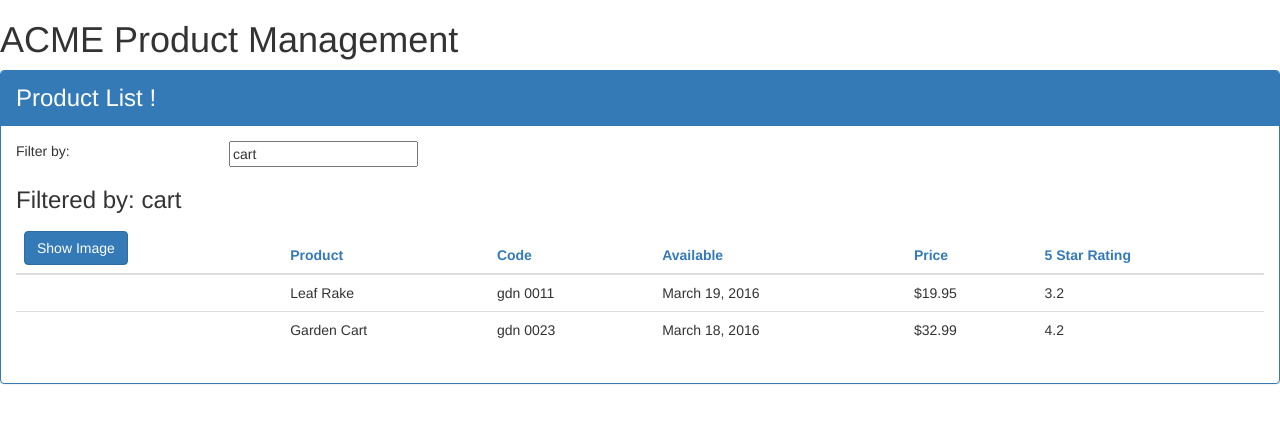
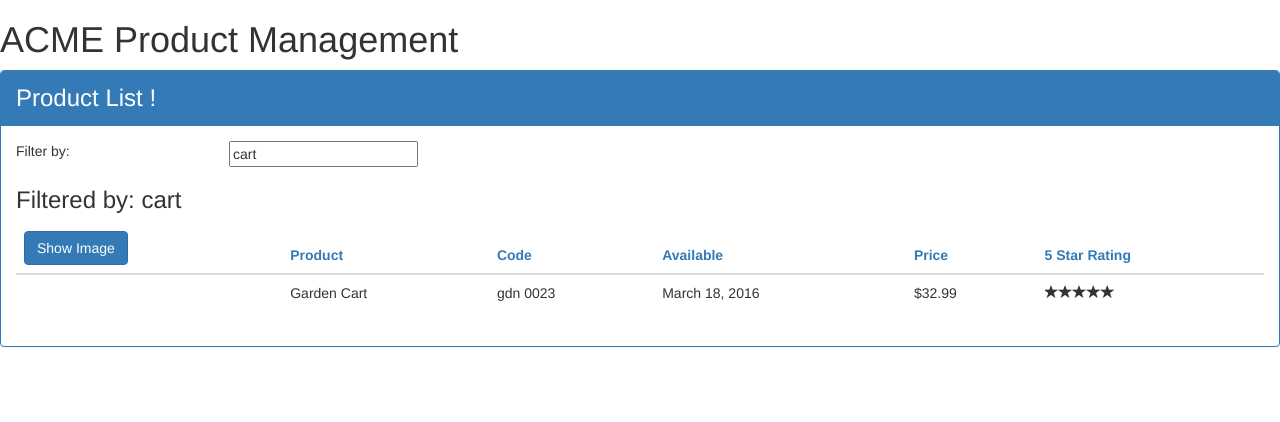
Before and after one commit to cynthialouis/angular2-gettingstarted, an Angular app: page / in a window 1280 px wide. Shown: the top 422 px of the page. Built offline with nearby package versions, Linux system fonts and the light colour scheme.

Commit message:
Nested components (@Input @Output) + filtering a list

```diff
--- a/src/app/app.module.ts
+++ b/src/app/app.module.ts
@@ -4,12 +4,14 @@
 import { AppComponent } from './app.component';
 import {ProductListComponent} from './products/product-list.component';
 import {ConvertToSpacesPipe} from './shared/convert-to-spaces.pipe';
+import {StarComponent} from './shared/star.component';
 
 @NgModule({
   declarations: [
     AppComponent,
     ProductListComponent,
     ConvertToSpacesPipe,
+    StarComponent,
   ],
   imports: [
     BrowserModule,
--- a/src/app/products/product-list.component.html
+++ b/src/app/products/product-list.component.html
@@ -36,7 +36,7 @@
           </tr>
         </thead>
         <tbody>
-        <tr *ngFor='let product of products'>
+        <tr *ngFor='let product of filteredProducts'>
           <td>
             <img *ngIf='showImage'
                  [src]='product.imageUrl'
@@ -48,7 +48,11 @@
           <td>{{ product.productCode | lowercase | convertToSpaces: '-' }}</td>
           <td>{{ product.releaseDate }}</td>
           <td>{{ product.price | currency:'USD':true:'1.2-2' | lowercase }}</td>
-          <td>{{ product.starRating }}</td>
+          <td>
+            <pm-star [rating] = 'product.starRating'
+                     (ratingClicked) = 'onRatingClicked($event)'>
+            </pm-star>
+          </td>
         </tr>
         </tbody>
       </table>
--- a/src/app/products/product-list.component.ts
+++ b/src/app/products/product-list.component.ts
@@ -12,7 +12,8 @@
   imageWidth: number = 50;
   imageMargin: number = 2;
   showImage: boolean = false;
-  listFilter: string = 'cart';
+  _listFilter: string;
+  filteredProducts: IProduct[];
 
   products: IProduct[] = [
     {
@@ -37,9 +38,38 @@
     },
   ];
 
+  // Constructor
+
+
+  constructor() {
+    this.filteredProducts = this.products;
+    this.listFilter = 'cart';
+  }
+
+// Getters and setters
+  get listFilter(): string {
+    return this._listFilter;
+  }
+
+  set listFilter(value: string) {
+    this._listFilter = value;
+    this.filteredProducts = this.listFilter ? this.performFilter(this.listFilter) : this.products;
+  }
+
+
   // METHODS
   toggleImage(): void {
     this.showImage = !this.showImage;
+  }
+
+  performFilter(filterBy: string): IProduct[] {
+    filterBy = filterBy.toLocaleLowerCase();
+    return this.products.filter((product: IProduct) =>
+      product.productName.toLocaleLowerCase().indexOf(filterBy) !== -1);
+  }
+
+  onRatingClicked(message: string): void {
+    this.pageTitle = 'Product list: ' + message;
   }
 
   // Interface methods implementation
--- a/src/app/shared/star.component.html
+++ b/src/app/shared/star.component.html
@@ -1,6 +1,7 @@
 <div class="crop"
     [style.width.px]="starWidth"
-    [title]="rating">
+    [title]="rating"
+    (click)="onClick()">
     <div style="width: 86px">
         <span class="glyphicon glyphicon-star"></span>
         <span class="glyphicon glyphicon-star"></span>
--- /dev/null
+++ b/src/app/shared/star.component.ts
@@ -0,0 +1,21 @@
+import {Component, EventEmitter, Input, OnChanges, Output} from '@angular/core';
+
+@Component({
+  selector: 'pm-star',
+  templateUrl: './star.component.html',
+  styleUrls: ['./star.component.css'],
+})
+
+export class StarComponent implements OnChanges {
+  @Input() rating: number;
+  starWidth: number;
+  @Output() ratingClicked: EventEmitter<string> = new EventEmitter<string>();
+
+  ngOnChanges(): void {
+    this.starWidth = this.rating * 86 / 5;
+  }
+
+  onClick(): void {
+    this.ratingClicked.emit(`The rating ${this.rating} was clicked!`);
+  }
+}
```
Also changed, not shown: 1 other file (tests, documents, lock files or other folders).
